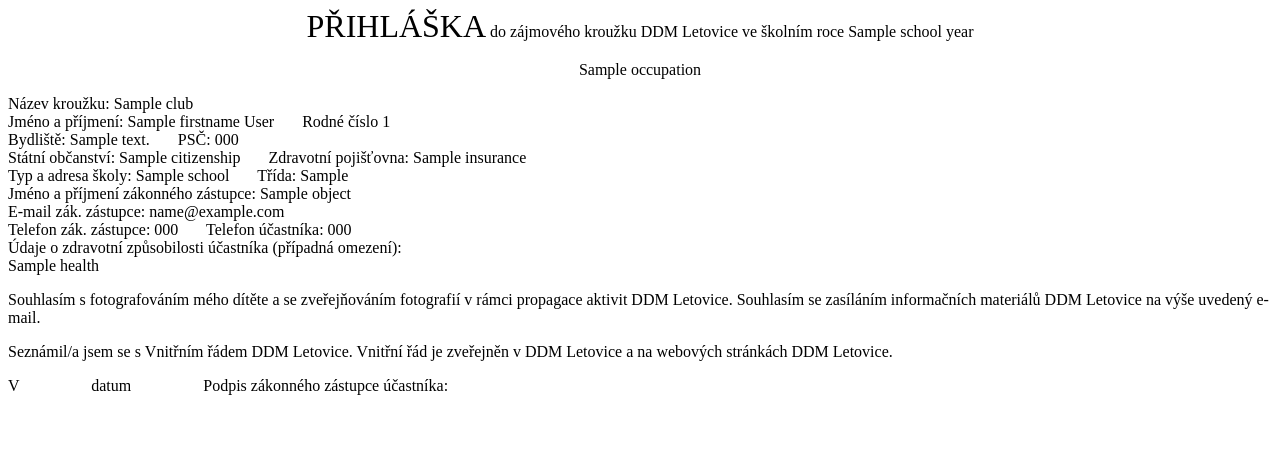
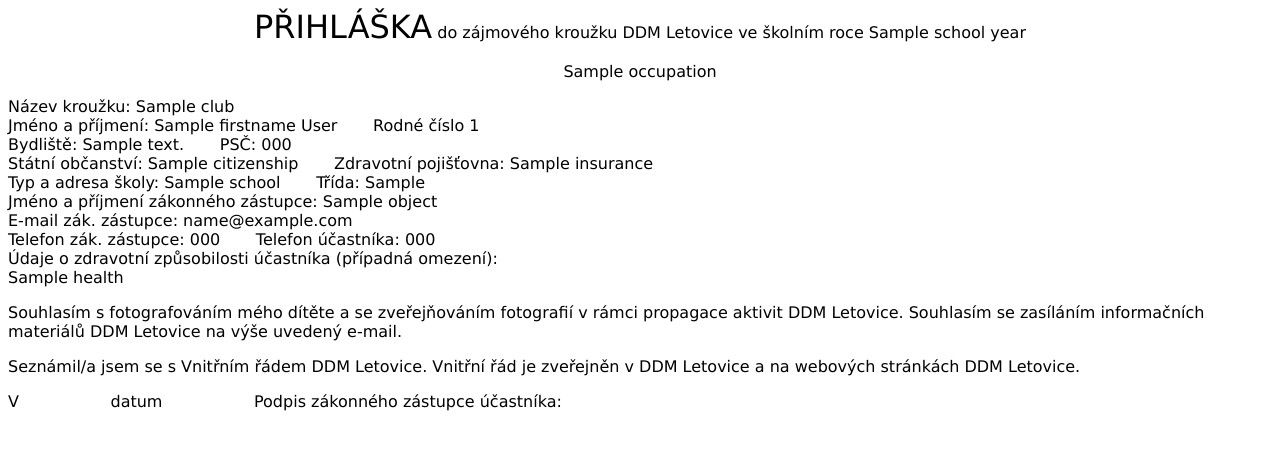
Before and after one commit to misli/svcletovice, a Django app: template templates/domecek/clubregistration_detail.html in a window 1280 px wide. Shown: the top 450 px of the page. Run offline with Django 3.2, Linux system fonts and the light colour scheme; the template is opened without the code that fills it: most values are stand-ins (such as "Sample title", 1, 10 or a date in 2020).

Commit message:
include font

```diff
--- a/templates/domecek/clubregistration_detail.html
+++ b/templates/domecek/clubregistration_detail.html
@@ -10,7 +10,7 @@
             }
             @font-face {
                 font-family: DejaSans;
-                src: url(file:///usr/share/fonts/dejavu/DejaVuSans.ttf);
+                src: url(static/fonts/DejaVuSans.ttf);
             }
             .page {
                 page-break-after: always;
```
Also changed, not shown: static/fonts/DejaVuSans.ttf (added).
